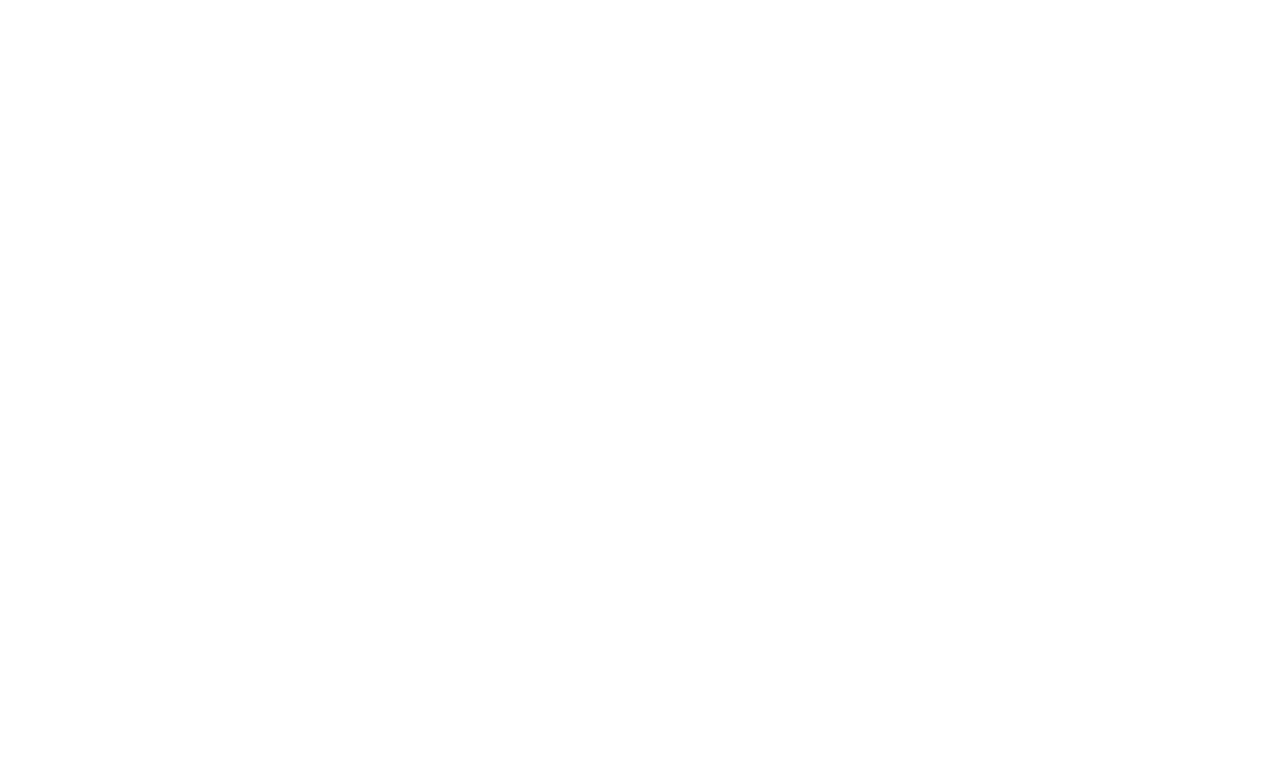
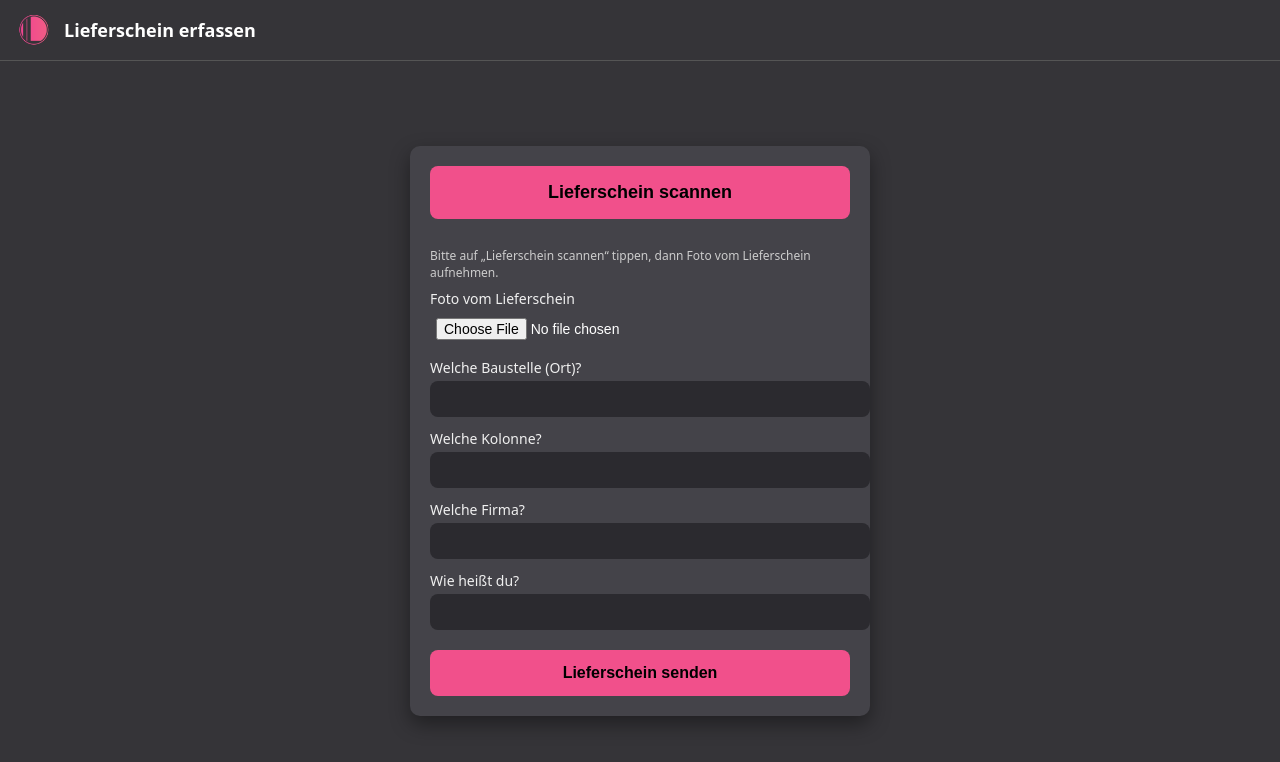
Before and after one commit to raminpatzer/Lieferscheine, a plain HTML site: page index.html in a window 1280 px wide. Drawn offline with nearby package versions, Linux system fonts and the light colour scheme.

Commit message:
Update index.html

```diff
--- a/index.html
+++ b/index.html
@@ -1,43 +1,237 @@
 <!DOCTYPE html>
-<html lang="en-US">
+<html lang="de">
 <head>
-<meta name="viewport" content="width=device-width, initial-scale=1.0">
-		<meta charset="utf-8" />
-		<title>
-		</title>
+  <meta charset="UTF-8" />
+  <title>Lieferschein erfassen</title>
+  <meta name="viewport" content="width=device-width, initial-scale=1.0" />
   <style>
-			body { font-family:'Times New Roman'; font-size:12pt }
-			p { margin:0pt }
-@media (max-width: 900px) {
-img {
-   max-width: 100%;
-   height: auto;
+    :root {
+      --bg: #353438;
+      --pink: #f1508b;
+      --card: #444349;
     }
 
-.table-container {
-    overflow-x: auto;
-    -webkit-overflow-scrolling: touch;
+    body {
+      margin: 0;
+      font-family: system-ui, -apple-system, BlinkMacSystemFont, "Segoe UI", sans-serif;
+      background: var(--bg);
+      color: #ffffff;
+      display: flex;
+      flex-direction: column;
+      min-height: 100vh;
     }
 
-table {
-    width: 100%;
-    border-collapse: collapse;
+    header {
+      display: flex;
+      align-items: center;
+      padding: 12px 16px;
+      background: var(--bg);
+      border-bottom: 1px solid #555;
     }
 
-td, th {
-    padding: 8px;
-    text-align: left;
-    border: 1px solid #ddd;
-}
+    header img {
+      height: 36px;
+      width: 36px;
+      border-radius: 50%;
+      object-fit: contain;
+      margin-right: 12px;
     }
 
+    header h1 {
+      font-size: 18px;
+      margin: 0;
+    }
 
+    main {
+      flex: 1;
+      display: flex;
+      justify-content: center;
+      align-items: center;
+      padding: 16px;
+    }
+
+    .card {
+      background: var(--card);
+      padding: 20px;
+      border-radius: 10px;
+      width: 100%;
+      max-width: 420px;
+      box-shadow: 0 8px 20px rgba(0, 0, 0, 0.4);
+    }
+
+    .big-button {
+      width: 100%;
+      background: var(--pink);
+      color: #000;
+      border: none;
+      padding: 16px;
+      font-size: 18px;
+      font-weight: 600;
+      border-radius: 8px;
+      cursor: pointer;
+      margin-bottom: 16px;
+    }
+
+    .big-button:active {
+      transform: scale(0.98);
+    }
+
+    .field {
+      margin-bottom: 12px;
+    }
+
+    label {
+      display: block;
+      margin-bottom: 4px;
+      font-size: 14px;
+      color: #f0f0f0;
+    }
+
+    input[type="text"],
+    input[type="file"] {
+      width: 100%;
+      padding: 10px;
+      border-radius: 8px;
+      border: none;
+      background: #2b2a2f;
+      color: #fff;
+      font-size: 14px;
+    }
+
+    input[type="file"] {
+      padding: 6px;
+      background: transparent;
+    }
+
+    .submit-btn {
+      width: 100%;
+      background: var(--pink);
+      color: #000;
+      border: none;
+      padding: 14px;
+      font-size: 16px;
+      font-weight: 600;
+      border-radius: 8px;
+      cursor: pointer;
+      margin-top: 8px;
+    }
+
+    .submit-btn:active {
+      transform: scale(0.98);
+    }
+
+    .hint {
+      font-size: 12px;
+      color: #cccccc;
+      margin-bottom: 8px;
+    }
+
+    .error {
+      color: #ff8080;
+      margin-bottom: 8px;
+      font-size: 13px;
+    }
+
+    .success {
+      color: #8dff8d;
+      margin-bottom: 8px;
+      font-size: 13px;
+    }
   </style>
 </head>
 <body>
-			<p>
-				&#xa0;
-			</p>
-	<script defer src="https://static.cloudflareinsights.com/beacon.min.js/vcd15cbe7772f49c399c6a5babf22c1241717689176015" integrity="sha512-ZpsOmlRQV6y907TI0dKBHq9Md29nnaEIPlkf84rnaERnq6zvWvPUqr2ft8M1aS28oN72PdrCzSjY4U6VaAw1EQ==" data-cf-beacon='{"version":"2024.11.0","token":"4581d6a58cf94e929fad52deda295622","r":1,"server_timing":{"name":{"cfCacheStatus":true,"cfEdge":true,"cfExtPri":true,"cfL4":true,"cfOrigin":true,"cfSpeedBrain":true},"location_startswith":null}}' crossorigin="anonymous"></script>
+  <header>
+    <!-- Dein Logo: Datei "logo.png" muss im gleichen Ordner liegen -->
+    <img src="logo.png" alt="Luminex Fiber Logo" />
+    <h1>Lieferschein erfassen</h1>
+  </header>
+
+  <main>
+    <div class="card">
+      <button type="button" class="big-button" onclick="document.getElementById('lieferschein').click()">
+        Lieferschein scannen
+      </button>
+      <p class="hint">Bitte auf „Lieferschein scannen“ tippen, dann Foto vom Lieferschein aufnehmen.</p>
+
+      <form id="lieferscheinForm">
+        <div class="field">
+          <label for="lieferschein">Foto vom Lieferschein</label>
+          <input
+            type="file"
+            id="lieferschein"
+            name="lieferschein"
+            accept="image/*"
+            capture="environment"
+            required
+          />
+        </div>
+
+        <div class="field">
+          <label for="baustelle">Welche Baustelle (Ort)?</label>
+          <input type="text" id="baustelle" name="baustelle" required />
+        </div>
+
+        <div class="field">
+          <label for="kolonne">Welche Kolonne?</label>
+          <input type="text" id="kolonne" name="kolonne" required />
+        </div>
+
+        <div class="field">
+          <label for="firma">Welche Firma?</label>
+          <input type="text" id="firma" name="firma" required />
+        </div>
+
+        <div class="field">
+          <label for="name">Wie heißt du?</label>
+          <input type="text" id="name" name="name" required />
+        </div>
+
+        <div id="message"></div>
+
+        <button type="submit" class="submit-btn">Lieferschein senden</button>
+      </form>
+    </div>
+  </main>
+
+  <!-- EmailJS SDK -->
+  <script src="https://cdn.jsdelivr.net/npm/emailjs-com@3/dist/email.min.js"></script>
+  <script>
+    // HIER SPÄTER DEIN PUBLIC KEY EINTRAGEN
+    (function() {
+      emailjs.init("6Do5BBChTKAQBadoj");
+    })();
+
+    const form = document.getElementById('lieferscheinForm');
+    const msg = document.getElementById('message');
+
+    form.addEventListener('submit', function(e) {
+      e.preventDefault();
+
+      msg.innerHTML = '';
+
+      const file = document.getElementById('lieferschein').files[0];
+      const baustelle = document.getElementById('baustelle').value.trim();
+      const kolonne = document.getElementById('kolonne').value.trim();
+      const firma = document.getElementById('firma').value.trim();
+      const name = document.getElementById('name').value.trim();
+
+      if (!file || !baustelle || !kolonne || !firma || !name) {
+        msg.innerHTML = '<p class="error">Bitte alle Felder ausfüllen und ein Foto auswählen.</p>';
+        return;
+      }
+
+      msg.innerHTML = '<p class="success">Lieferschein wird gesendet...</p>';
+
+      // EmailJS sendForm nutzen, Anhänge werden von EmailJS unterstützt
+      emailjs.sendForm('service_6nmh231', 'template_bcz76nb', form)
+        .then(function() {
+          msg.innerHTML = '<p class="success">Lieferschein wurde gesendet.</p>';
+          form.reset();
+        }, function(error) {
+          console.error('EmailJS Fehler:', error);
+          msg.innerHTML = '<p class="error">Fehler beim Senden. Bitte später erneut versuchen.</p>';
+        });
+    });
+  </script>
 </body>
 </html>
```
Lines whose indentation alone changed are shown as unchanged.
